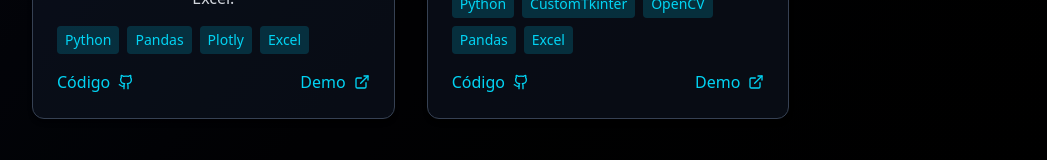
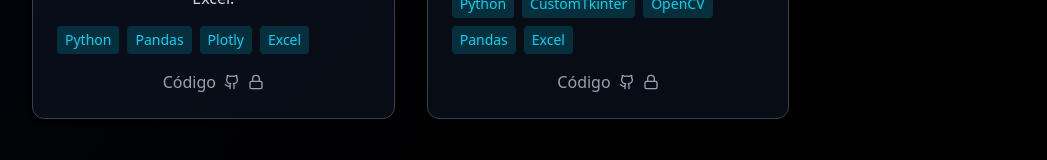
Before and after one commit to PedroHSauthier/Portfolio, a React (Vite) app: page / in a window 1280 px wide. Shown: the part 1304-1464 px from the top of the page, without its empty margins (32-1079 px from the left). Built offline with nearby package versions, Linux system fonts and the light colour scheme; no server answers.

Commit message:
Show lock for private repos

```diff
--- a/src/Portfolio.jsx
+++ b/src/Portfolio.jsx
@@ -7,6 +7,7 @@ import {
   Database,
   Code,
   ExternalLink,
+  Lock,
 } from 'lucide-react';
 
 const Portfolio = () => {
@@ -141,16 +142,27 @@ const Portfolio = () => {
                       </span>
                     ))}
                   </div>
-                  <div className="flex items-center justify-between mt-auto">
+                  {(() => {
+                    const isRepoPrivate = project.repo === '#';
+                    const hasDemo = project.demo && project.demo !== '#';
+                    return (
+                      <div
+                        className={`flex items-center mt-auto ${hasDemo ? 'justify-between' : 'justify-center'}`}
+                      >
                         {project.repo && (
                           <a
                             href={project.repo}
-                        className="inline-flex items-center gap-2 text-cyan-400 hover:text-cyan-300 transition-colors"
+                            className={`inline-flex items-center gap-2 transition-colors ${
+                              isRepoPrivate
+                                ? 'text-gray-400 pointer-events-none'
+                                : 'text-cyan-400 hover:text-cyan-300'
+                            }`}
+                            onClick={(e) => isRepoPrivate && e.preventDefault()}
                           >
-                        Código <Github size={16} />
+                            Código <Github size={16} />{isRepoPrivate && <Lock size={16} />}
                           </a>
                         )}
-                    {project.demo && (
+                        {hasDemo && (
                           <a
                             href={project.demo}
                             className="inline-flex items-center gap-2 text-cyan-400 hover:text-cyan-300 transition-colors"
@@ -159,6 +171,8 @@ const Portfolio = () => {
                           </a>
                         )}
                       </div>
+                    );
+                  })()}
                 </div>
               </div>
             ))}
```
Lines whose indentation alone changed are shown as unchanged.
